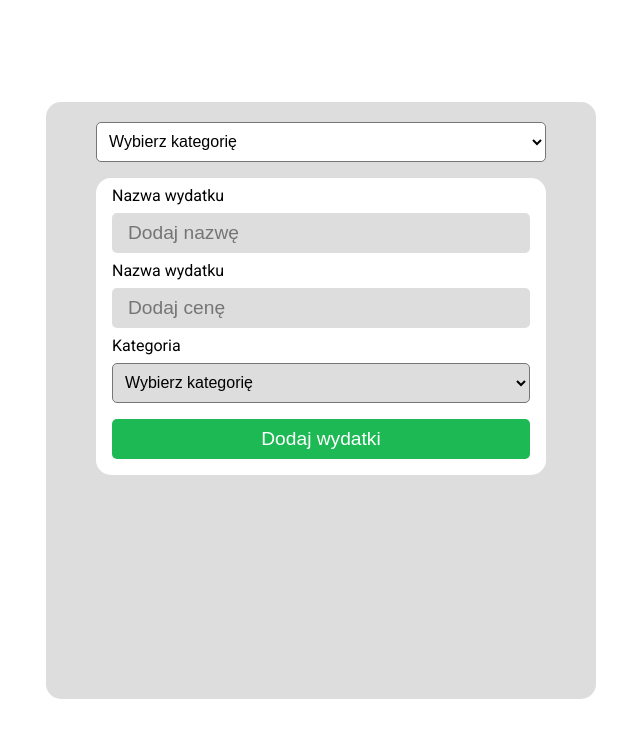
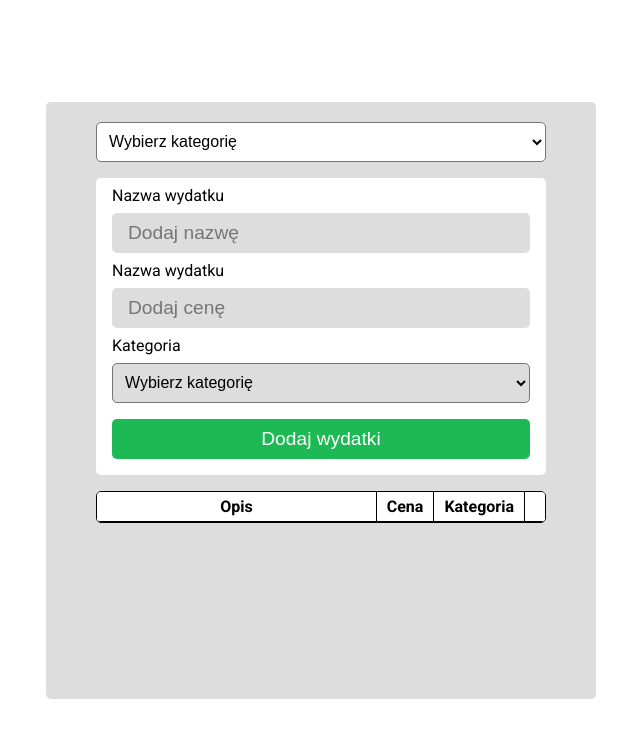
Before and after one commit to ajarek/react-96-vite-lista-wydatk-w, a React (Vite) app: page / in a window 1280 px wide. Shown: the top 738 px of the page, without its empty margins (319-959 px from the left). Built offline with nearby package versions, Linux system fonts and the light colour scheme.

Commit message:
added logic deleteItem

```diff
--- a/package.json
+++ b/package.json
@@ -14,6 +14,7 @@
     "react": "^18.2.0",
     "react-dom": "^18.2.0",
     "react-hook-form": "^7.45.1",
+    "react-uuid": "^2.0.0",
     "yup": "^1.2.0"
   },
   "devDependencies": {
--- a/src/components/Box/Box.css
+++ b/src/components/Box/Box.css
@@ -1,9 +1,9 @@
 .box{
 
   width: 550px;
-  height: 597px;
+  min-height: 597px;
   background-color: var(--grey-light-super);
-  border-radius: 15px;
+  border-radius: 5px;
   padding: 20px 50px;
 }
 @media (max-width:550px) {
--- a/src/components/Box/Box.jsx
+++ b/src/components/Box/Box.jsx
@@ -1,19 +1,31 @@
-
+import {saveStorage, fetchStorage,  saveStorageSingle } from '../../helper/localStorage'
 import './Box.css'
 import {Form} from '../Form/Form'
 import Search from '../Search/Search'
+import DataList from '../DataList/DataList'
 import { useState } from 'react'
 const Box = () => {
   const [selectedValue, setSelectedValue] = useState('');
+  const [newList,setNewList] = useState(fetchStorage('dataSet'))
 
   console.log(selectedValue);
+
   const handleForm=(data)=>{
-    console.log(data);
+    saveStorage(data,'dataSet');
   }
+
+const handleDelete=(id)=>{
+  const filterList=newList?.filter((nw)=>nw.id !== id)
+  console.log(filterList);
+  setNewList(newList=>newList=filterList)
+  saveStorageSingle(filterList,'dataSet')
+}
+
   return (
     <div className='box'>
       <Search value={selectedValue} handleChange={(e)=>setSelectedValue(e.target.value)}/>
       <Form onSubmit={handleForm}/>
+      <DataList list={newList} deleteItem={handleDelete}/>
     </div>
   )
 }
--- /dev/null
+++ b/src/components/DataList/DataList.css
@@ -0,0 +1,51 @@
+table,
+th,
+td {
+  border: 1px solid;
+}
+
+table {
+  width: 100%;
+  margin: 0 auto;
+  display: block;
+  overflow-x: auto;
+  border-spacing: 0;
+  margin-top: 16px;
+  border-radius: 5px;
+}
+
+tbody {
+  white-space: nowrap;
+}
+
+th,
+td {
+  width: 100%;
+  padding: 5px 10px;
+  border-top-width: 0;
+  border-left-width: 0;
+  background-color: aquamarine;
+}
+
+th {
+  position: sticky;
+  top: 0;
+  background: #fff;
+  vertical-align: bottom;
+}
+
+th:last-child,
+td:last-child {
+  border-right-width: 0;
+}
+
+tr:last-child td {
+  border-bottom-width: 0;
+}
+.price{
+  display: flex;
+  justify-content: space-between;
+}
+.pln{
+  margin-right: 8px;
+}
--- /dev/null
+++ b/src/components/DataList/DataList.jsx
@@ -0,0 +1,34 @@
+import './DataList.css'
+
+const DataList = ({list, deleteItem}) => {
+  return (
+    <table>
+    <thead>
+        <tr>
+            <th >Opis</th>
+            <th >Cena</th>
+            <th >Kategoria</th>
+            <th ></th>
+        </tr>
+    </thead>
+    <tbody>
+        {list?.map((el,index)=>{
+         return(
+
+        <tr key={index}>
+            <td>{el.name}</td>
+            <td className='price'><span className='pln'>PLN</span>{(+el.price).toFixed(2)} </td>
+            <td>{el.category}</td>
+            <td onClick={()=>deleteItem(el.id)}>❌</td>
+        </tr>
+         )
+        })}
+
+
+    </tbody>
+</table>
+
+  )
+}
+
+export default DataList
--- a/src/components/Form/Form.css
+++ b/src/components/Form/Form.css
@@ -7,7 +7,7 @@
   justify-content: space-evenly;
   background-color: var(--white);
   padding:0 16px;
-  border-radius: 15px;
+  border-radius: 5px;
 }
 
 .form label {
--- a/src/components/Form/Form.jsx
+++ b/src/components/Form/Form.jsx
@@ -1,6 +1,7 @@
 import { useForm } from 'react-hook-form'
 import { yupResolver } from '@hookform/resolvers/yup'
 import * as yup from 'yup'
+import uuid from 'react-uuid';
 
 import './Form.css'
 import { useEffect } from 'react'
@@ -9,6 +10,7 @@ export const Form = ({ onSubmit }) => {
     name: yup.string().required(),
     price: yup.string().required(),
     category: yup.string().required(),
+    id: yup.string(),
   })
 
   const {
@@ -36,6 +38,7 @@ export const Form = ({ onSubmit }) => {
       className='form'
       onSubmit={handleSubmit(onSubmit)}
     >
+      <input type="hidden"  {...register('id') } value={uuid()} />
       <div className='wrapper-input'>
         <label htmlFor='name'>Nazwa wydatku</label>
         <input
```
Also changed, not shown: 1 other file (tests, documents, lock files or other folders).
